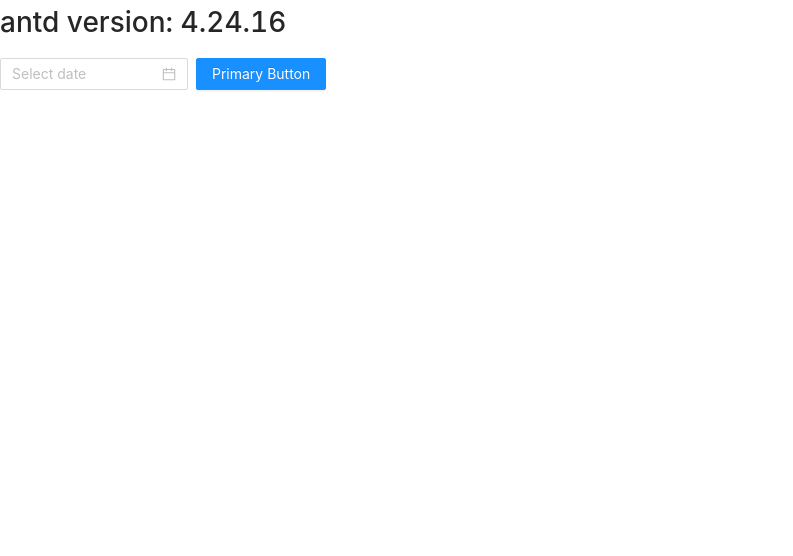
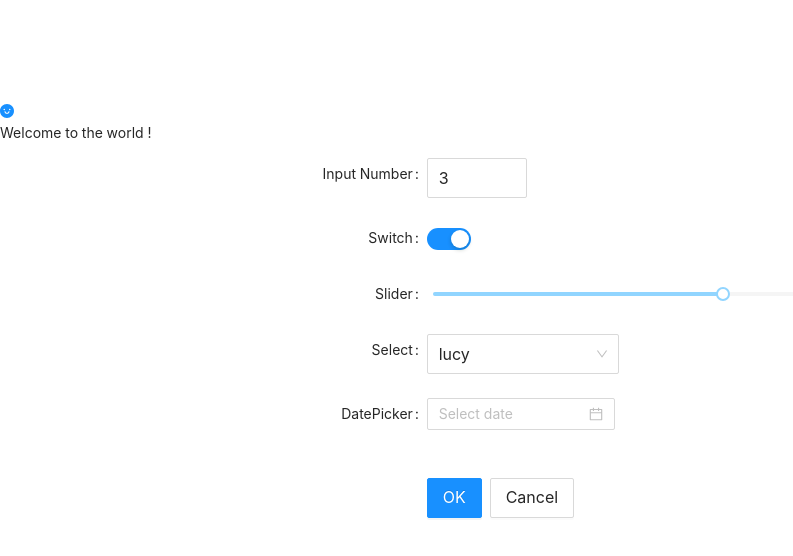
Before and after one commit to rlembo06/rlembo-website, a Next.js app: page / in a window 1280 px wide. Shown: the top 556 px of the page, without its empty margins (0-793 px from the left). Built offline with nearby package versions, Linux system fonts and the light colour scheme.

Commit message:
according next example with antd

```diff
--- /dev/null
+++ b/components/DatePicker.tsx
@@ -0,0 +1,14 @@
+/**
+ * This example previously used antd-dayjs-webpack-plugin
+ * (https://github.com/ant-design/antd-dayjs-webpack-plugin) to attempt to
+ * replace Moment.js with Day.js, but it would crash the page when the user
+ * clicked on the DatePicker. Using this custom component (following Ant Design
+ * guidelines at https://ant.design/docs/react/replace-moment) instead of the
+ * webpack plugin fixes that bug.
+ */
+import dayjsGenerateConfig from 'rc-picker/lib/generate/dayjs';
+import generatePicker from 'antd/lib/date-picker/generatePicker';
+
+const DatePicker = generatePicker(dayjsGenerateConfig);
+
+export default DatePicker;
--- a/pages/_app.tsx
+++ b/pages/_app.tsx
@@ -1,19 +1,7 @@
-import type { AppProps } from 'next/app'
-
-import { Button, DatePicker, version } from 'antd';
+import type { AppProps } from 'next/app';
 
 import '../styles/globals.less';
 
-function MyApp({ Component, pageProps }: AppProps) {
-  return (
-    <div className="App">
-      <h1>antd version: {version}</h1>
-      <DatePicker />
-      <Button type="primary" style={{ marginLeft: 8 }}>
-        Primary Button
-      </Button>
-    </div>
-  );
-}
+const App = ({ Component, pageProps }: AppProps) => <Component {...pageProps} />;
 
-export default MyApp
+export default App;
--- a/pages/index.tsx
+++ b/pages/index.tsx
@@ -1,72 +1,78 @@
-import type { NextPage } from 'next'
-import Head from 'next/head'
-import Image from 'next/image'
-import styles from '../styles/Home.module.css'
+import { Form, Select, InputNumber, Switch, Slider, Button } from 'antd';
 
-const Home: NextPage = () => {
+// Custom DatePicker that uses Day.js instead of Moment.js
+import DatePicker from '../components/DatePicker';
+
+import { SmileFilled } from '@ant-design/icons';
+
+import Link from 'next/link';
+
+const FormItem = Form.Item;
+const Option = Select.Option;
+
+const content = {
+  marginTop: '100px',
+};
+
+const Home = () => {
   return (
-    <div className={styles.container}>
-      <Head>
-        <title>Create Next App</title>
-        <meta name="description" content="Generated by create next app" />
-        <link rel="icon" href="/favicon.ico" />
-      </Head>
+    <div style={content}>
+      <div className="text-center mb-5">
+        <Link href="#">
+          <a className="logo mr-0">
+            <SmileFilled size={48} strokeWidth={1} />
+          </a>
+        </Link>
 
-      <main className={styles.main}>
-        <h1 className={styles.title}>
-          Welcome to <a href="https://nextjs.org">Next.js!</a>
-        </h1>
+        <p className="mb-0 mt-3 text-disabled">Welcome to the world !</p>
+      </div>
+      <div>
+        <Form layout="horizontal">
+          <FormItem label="Input Number" labelCol={{ span: 8 }} wrapperCol={{ span: 8 }}>
+            <InputNumber
+              size="large"
+              min={1}
+              max={10}
+              style={{ width: 100 }}
+              defaultValue={3}
+              name="inputNumber"
+            />
+          </FormItem>
 
-        <p className={styles.description}>
-          Get started by editing{' '}
-          <code className={styles.code}>pages/index.tsx</code>
-        </p>
+          <FormItem label="Switch" labelCol={{ span: 8 }} wrapperCol={{ span: 8 }}>
+            <Switch defaultChecked name="switch" />
+          </FormItem>
 
-        <div className={styles.grid}>
-          <a href="https://nextjs.org/docs" className={styles.card}>
-            <h2>Documentation &rarr;</h2>
-            <p>Find in-depth information about Next.js features and API.</p>
-          </a>
+          <FormItem label="Slider" labelCol={{ span: 8 }} wrapperCol={{ span: 8 }}>
+            <Slider defaultValue={70} />
+          </FormItem>
 
-          <a href="https://nextjs.org/learn" className={styles.card}>
-            <h2>Learn &rarr;</h2>
-            <p>Learn about Next.js in an interactive course with quizzes!</p>
-          </a>
+          <FormItem label="Select" labelCol={{ span: 8 }} wrapperCol={{ span: 8 }}>
+            <Select size="large" defaultValue="lucy" style={{ width: 192 }} name="select">
+              <Option value="jack">jack</Option>
+              <Option value="lucy">lucy</Option>
+              <Option value="disabled" disabled>
+                disabled
+              </Option>
+              <Option value="yiminghe">yiminghe</Option>
+            </Select>
+          </FormItem>
 
-          <a
-            href="https://github.com/vercel/next.js/tree/master/examples"
-            className={styles.card}
-          >
-            <h2>Examples &rarr;</h2>
-            <p>Discover and deploy boilerplate example Next.js projects.</p>
-          </a>
-
-          <a
-            href="https://vercel.com/new?utm_source=create-next-app&utm_medium=default-template&utm_campaign=create-next-app"
-            className={styles.card}
-          >
-            <h2>Deploy &rarr;</h2>
-            <p>
-              Instantly deploy your Next.js site to a public URL with Vercel.
-            </p>
-          </a>
-        </div>
-      </main>
-
-      <footer className={styles.footer}>
-        <a
-          href="https://vercel.com?utm_source=create-next-app&utm_medium=default-template&utm_campaign=create-next-app"
-          target="_blank"
-          rel="noopener noreferrer"
-        >
-          Powered by{' '}
-          <span className={styles.logo}>
-            <Image src="/vercel.svg" alt="Vercel Logo" width={72} height={16} />
-          </span>
-        </a>
-      </footer>
+          <FormItem label="DatePicker" labelCol={{ span: 8 }} wrapperCol={{ span: 8 }}>
+            <DatePicker name="startDate" />
+          </FormItem>
+          <FormItem style={{ marginTop: 48 }} wrapperCol={{ span: 8, offset: 8 }}>
+            <Button size="large" type="primary" htmlType="submit">
+              OK
+            </Button>
+            <Button size="large" style={{ marginLeft: 8 }}>
+              Cancel
+            </Button>
+          </FormItem>
+        </Form>
+      </div>
     </div>
-  )
+  );
 }
 
-export default Home
+export default Home;
```
Also changed, not shown: .babelrc (renamed from .babelrc.js).
